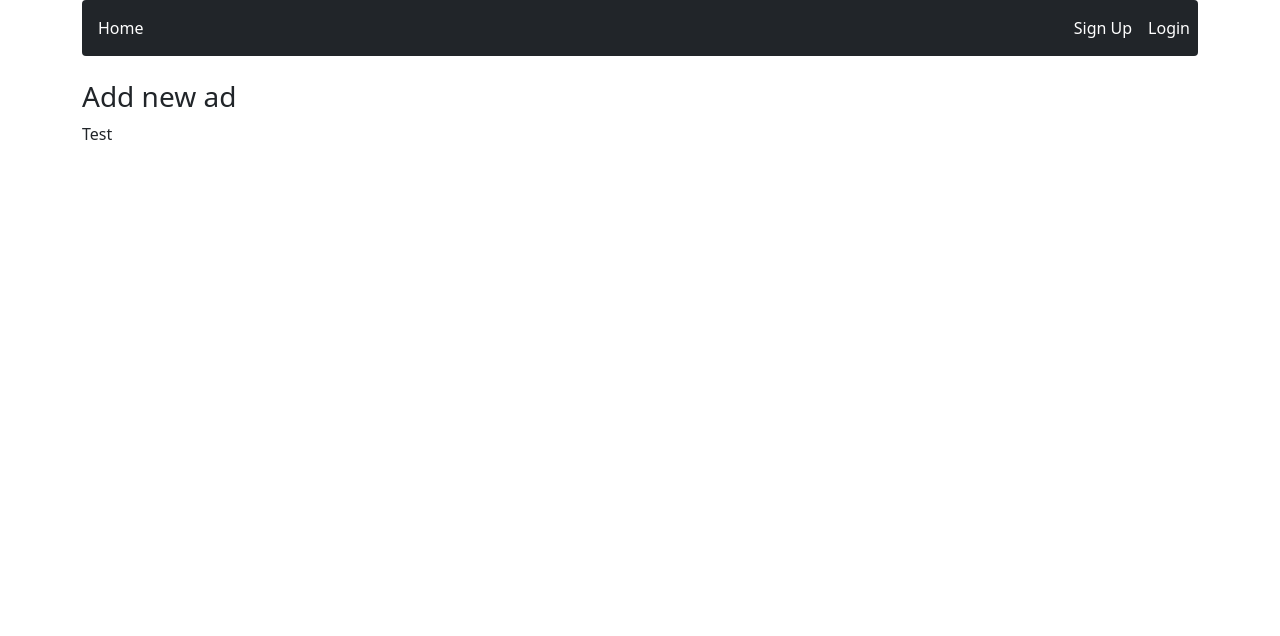
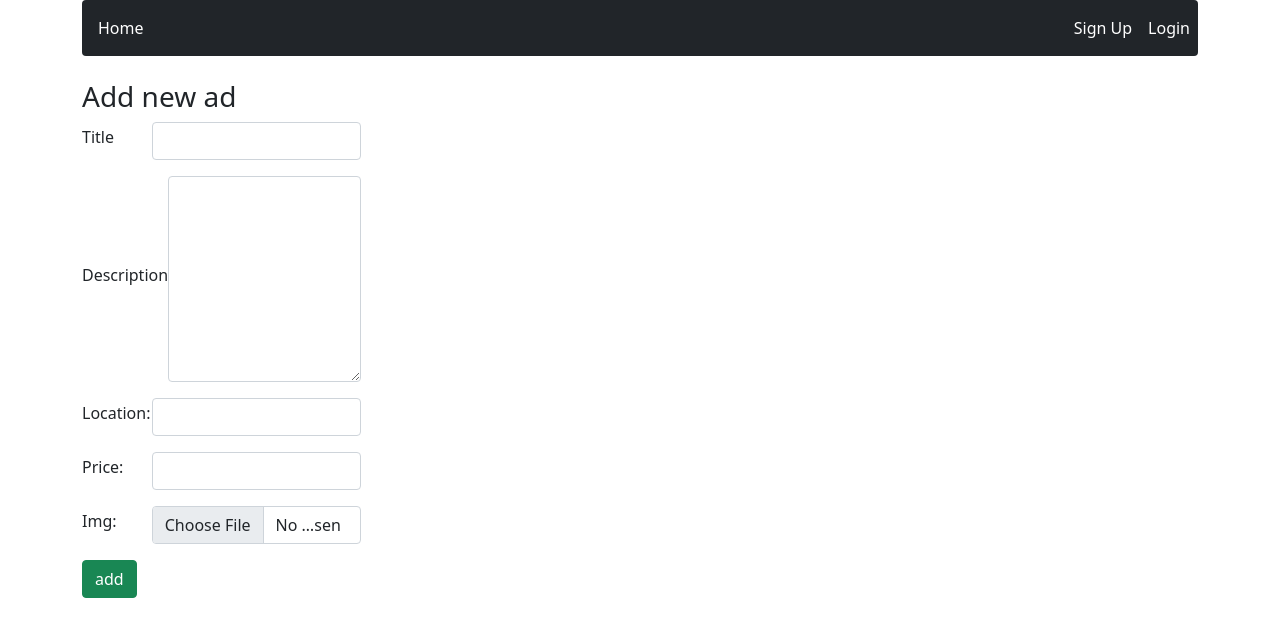
Before and after one commit to Justek9/Ads-Board_fullstack, a React (Create React App) app in the folder client/: page /api/ad/add in a window 1280 px wide. Shown: the top 636 px of the page. Built offline with nearby package versions, Linux system fonts and the light colour scheme; no server answers.

Commit message:
display form to add new ads

```diff
--- /dev/null
+++ b/client/src/components/common/AdForm.js
@@ -0,0 +1,62 @@
+import Button from 'react-bootstrap/Button'
+import Form from 'react-bootstrap/Form'
+import Col from 'react-bootstrap/Col'
+import { useState } from 'react'
+
+const AdForm = () => {
+	const [title, setTitle] = useState('')
+	const [text, setText] = useState('')
+	const [price, setPrice] = useState('')
+	const [location, setLocation] = useState('')
+	const [image, setImage] = useState('')
+
+	return (
+		<Form>
+			<Col xs={6} md={3}>
+				<Form.Group className='mb-3 d-flex flex-row align-items-center justify-content-between'>
+					<Form.Label>Title</Form.Label>
+					<Form.Control aria-label='Title' className='w-75' value={title} onChange={e => setTitle(e.target.value)} />
+				</Form.Group>
+			</Col>
+			<Col xs={6} md={3}>
+				<Form.Group className='mb-3 d-flex flex-row align-items-center justify-content-between'>
+					<Form.Label>Description</Form.Label>
+
+					<textarea
+						className='form-control w-75'
+						id='exampleFormControlTextarea1'
+						rows='8'
+						aria-label='Description'
+						value={text}
+						onChange={e => setText(e.target.value)}
+					/>
+				</Form.Group>
+			</Col>
+
+			<Col xs={6} md={3}>
+				<Form.Group className='mb-3 d-flex flex-row align-items-center justify-content-between'>
+					<Form.Label className='mr-2'>Location:</Form.Label>
+					<Form.Control type='text' className='w-75' value={location} onChange={e => setLocation(e.target.value)} />
+				</Form.Group>
+			</Col>
+			<Col xs={6} md={3}>
+				<Form.Group className='mb-3 d-flex flex-row align-items-center justify-content-between'>
+					<Form.Label className='mr-2'>Price:</Form.Label>
+					<Form.Control type='number' className='w-75' value={price} onChange={e => setPrice(e.target.value)} />
+				</Form.Group>
+			</Col>
+			<Col xs={6} md={3}>
+				<Form.Group className='mb-3 d-flex flex-row align-items-center justify-content-between'>
+					<Form.Label className='mr-2'>Img:</Form.Label>
+					<Form.Control type='file' className='w-75' value={image} onChange={e => setImage(e.target.value)} />
+				</Form.Group>
+			</Col>
+
+			<Button variant='success' type='submit'>
+				add
+			</Button>
+		</Form>
+	)
+}
+
+export default AdForm
--- a/client/src/components/features/AddAdForm.js
+++ b/client/src/components/features/AddAdForm.js
@@ -1,5 +1,7 @@
+import AdForm from '../common/AdForm'
+
 const AddAdForm = () => {
-	return <div>Test</div>
+	return <AdForm />
 }
 
 export default AddAdForm
```
